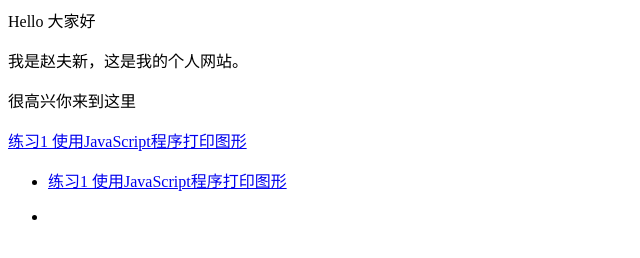
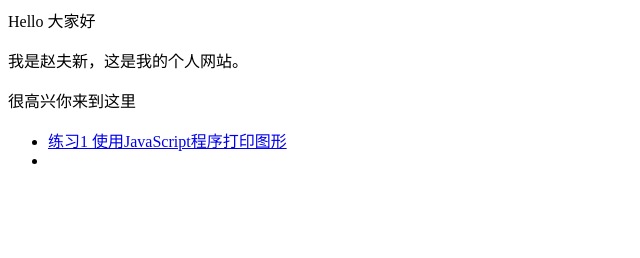
Before and after one commit to ufelderb/ufelderb.github.io, a plain HTML site: page index.html in a window 1280 px wide. Shown: the whole page, without its empty margins (0-640 px from the left). Drawn offline with Linux system fonts and the light colour scheme.

Commit message:
Update index.html

```diff
--- a/index.html
+++ b/index.html
@@ -1,8 +1,8 @@
 <p>Hello 大家好</p>
 <p>我是赵夫新，这是我的个人网站。 </p>
 <p>很高兴你来到这里</p>
-<p><a href="https://yourwebsite.com">练习1 使用JavaScript程序打印图形</a></p>
+
 <ul>
-  <li><p><a href="https://yourwebsite.com">练习1 使用JavaScript程序打印图形</a></p></li>
+  <li><a href="https://yourwebsite.com">练习1 使用JavaScript程序打印图形</a></li>
   <li><a href="https://yourwebsite.com"></a></li>
 </ul>
```
